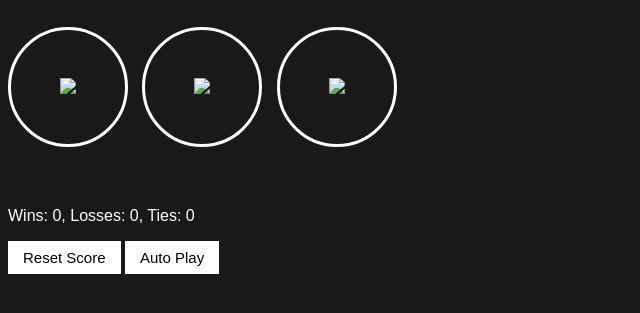
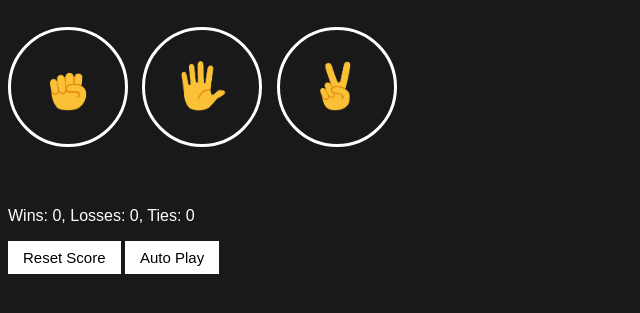
Before and after one commit to YoviO-del/yovisoloproj3, a plain HTML site: page index.html in a window 1280 px wide. Shown: the part 67-380 px from the top of the page, without its empty margins (0-640 px from the left). Drawn offline with Linux system fonts and the light colour scheme.

Commit message:
Update index.html

```diff
--- a/index.html
+++ b/index.html
@@ -14,15 +14,15 @@
           <p class="title">Rock Paper Scissors</p>
 
           <button class="move-button js-rock-button">
-           <img src="/rock paper scissors/rock-emoji.png" class="move-icon">
+           <img src="rock-emoji.png" class="move-icon">
           </button>
 
           <button  class="move-button js-paper-button">
-            <img src="/rock paper scissors/paper-emoji.png" class="move-icon">
+            <img src="paper-emoji.png" class="move-icon">
           </button>
 
           <button class="move-button js-scissors-button">
-            <img src="/rock paper scissors/scissors-emoji.png" class="move-icon">
+            <img src="scissors-emoji.png" class="move-icon">
           </button>
 
           <p class="js-result result"></p>
```
